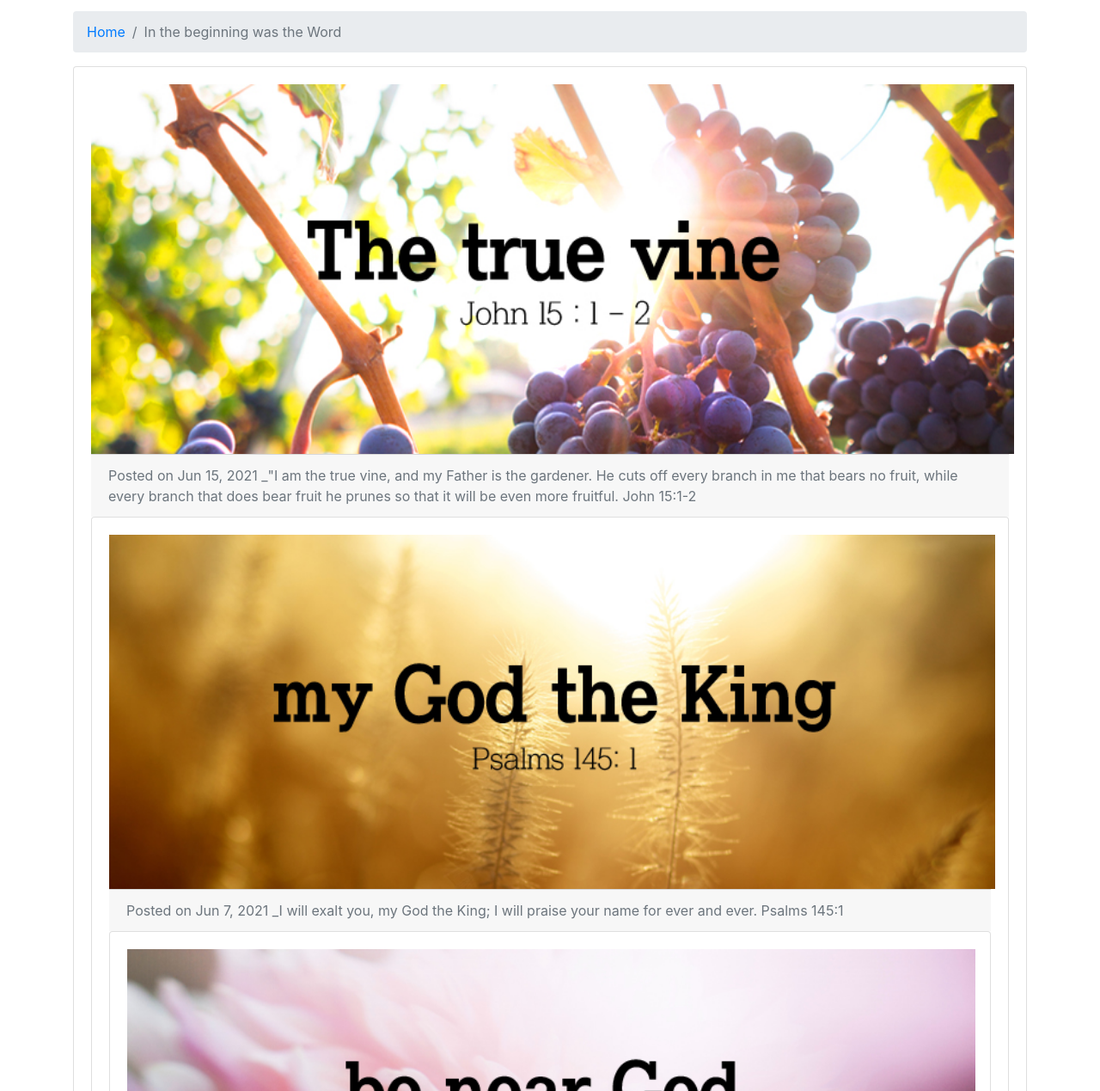
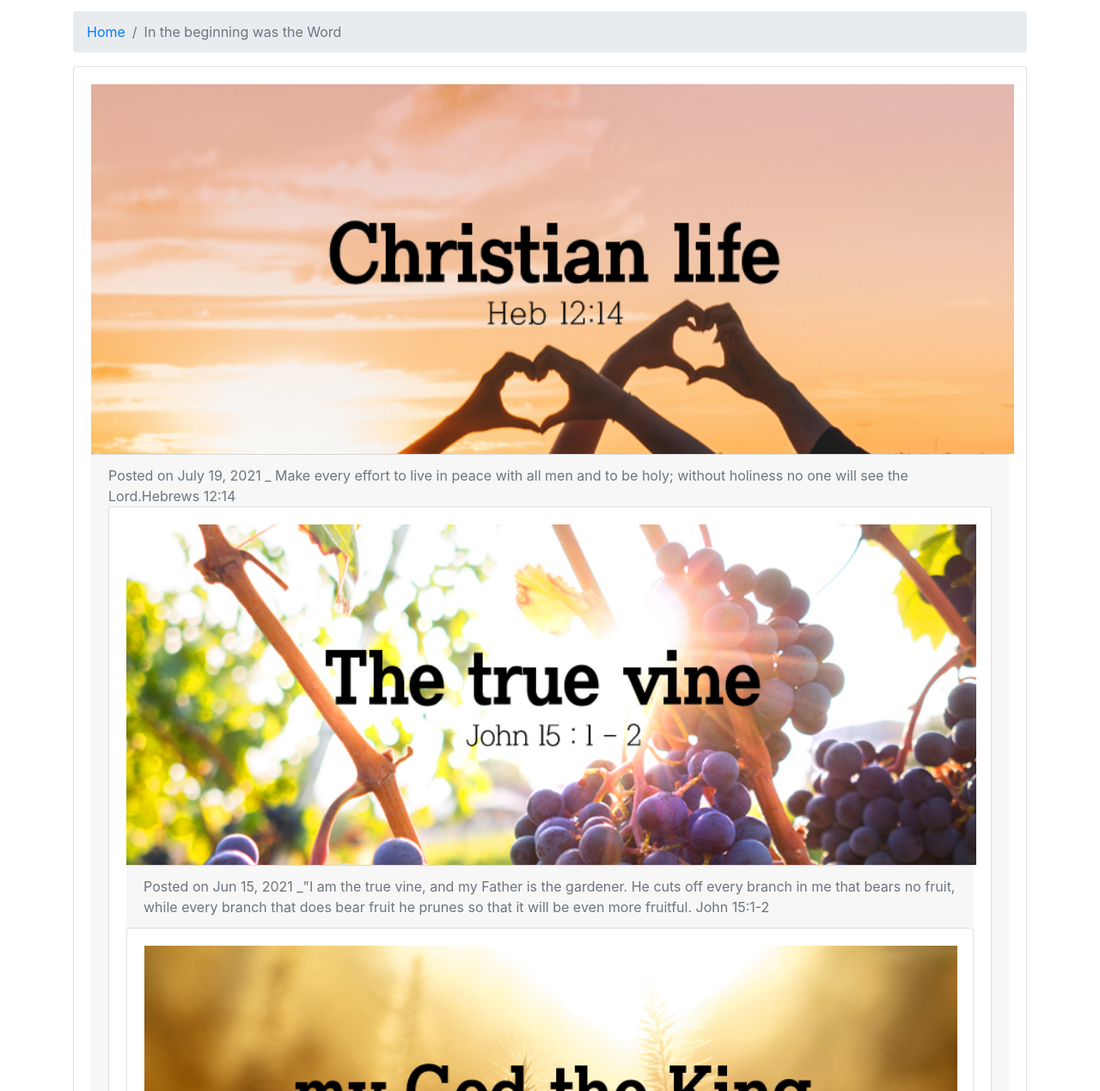
Before and after one commit to cat-ksp/1seond-2, a website: page blog-home-1.html in a window 1280 px wide. Shown: the part 131-1400 px from the top of the page at 86% size. Drawn offline with Linux system fonts and the light colour scheme.

Commit message:
Add files via upload

```diff
--- a/blog-home-1.html
+++ b/blog-home-1.html
@@ -64,6 +64,20 @@
       </li>
       <li class="breadcrumb-item active">In the beginning was the Word</li>
     </ol>
+    <!-- Blog Post -->
+                        <div class="card mb-4">
+                          <div class="card-body">
+                            <div class="row">
+                              <div class="col-lg-6">
+                                <a href="#">
+                                  <img src="0716.jpg" width="207%">
+                                </a>
+                              </div>
+                              <div class="col-lg-6">
+                            </div>
+                          </div>
+                          <div class="card-footer text-muted">
+                            Posted on July 19, 2021 _ Make every effort to live in peace with all men and to be holy; without holiness no one will see the Lord.Hebrews 12:14
   <!-- Blog Post -->
                       <div class="card mb-4">
                         <div class="card-body">
```
Also changed, not shown: 0716.jpg (added).
